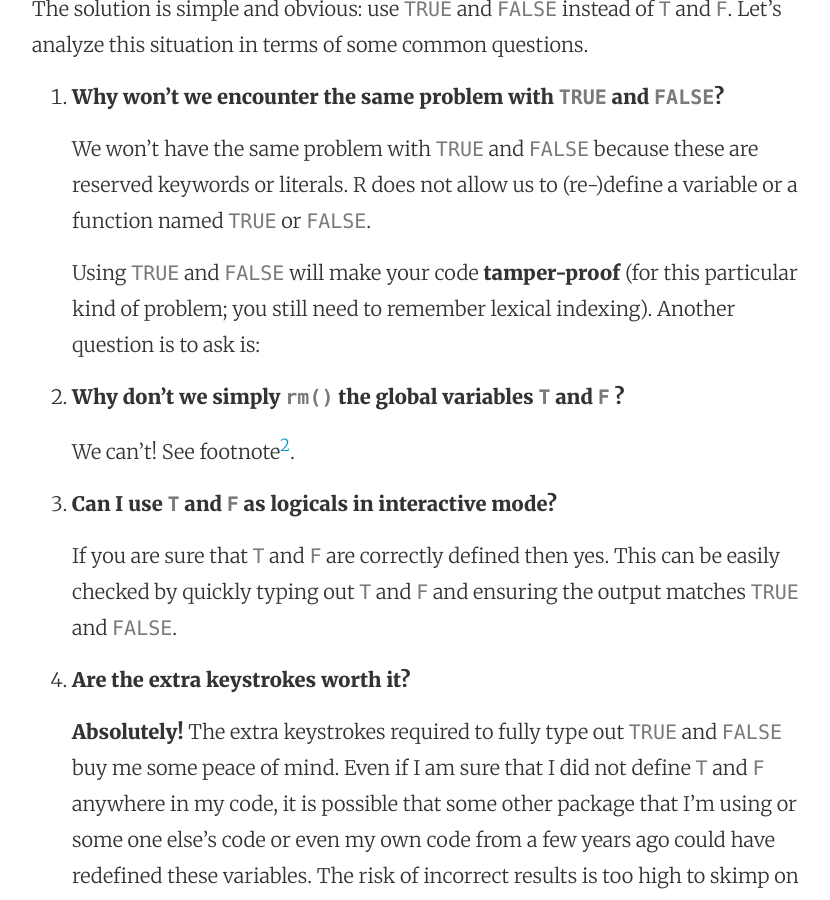
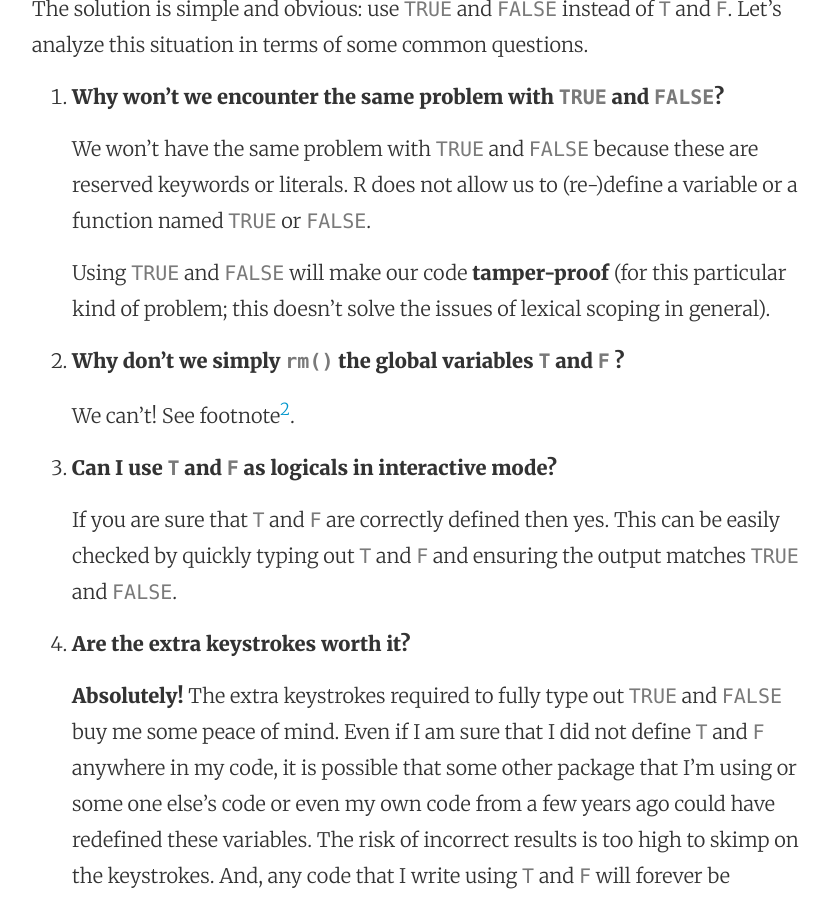
Before and after one commit to ankur-gupta/ankur-gupta.github.io, a Jekyll site: the page built from _posts/2015-08-31-time-is-TRUE-female-is-FALSE.md, in a window 1280 px wide and 900 px high, scrolled down 8144 px. Shown: the whole window, without its empty margins (224-1054 px from the left). Built offline with Jekyll 4.4.1, drawn with Linux system fonts in a browser that asks for light colours; some web fonts are replaced; Markdown is read by kramdown in place of the engine named in the settings; comment, search, counter and statistics services are not loaded.

Commit message:
Fixing typos; grammar

```diff
--- a/_posts/2015-08-31-time-is-TRUE-female-is-FALSE.md
+++ b/_posts/2015-08-31-time-is-TRUE-female-is-FALSE.md
@@ -244,7 +244,7 @@ The solution is simple and obvious: use `TRUE` and `FALSE` instead of `T` and `F
 
     We won't have the same problem with `TRUE` and `FALSE` because these are reserved keywords or literals. R does not allow us to (re-)define a variable or a function named `TRUE` or `FALSE`.
 
-    Using `TRUE` and `FALSE` will make your code **tamper-proof** (for this particular kind of problem; you still need to remember lexical indexing). Another question is to ask is:
+    Using `TRUE` and `FALSE` will make our code **tamper-proof** (for this particular kind of problem; this doesn't solve the issues of lexical scoping in general).
 
 
 2. **Why don't we simply `rm()` the global variables `T` and `F` ?**
```
